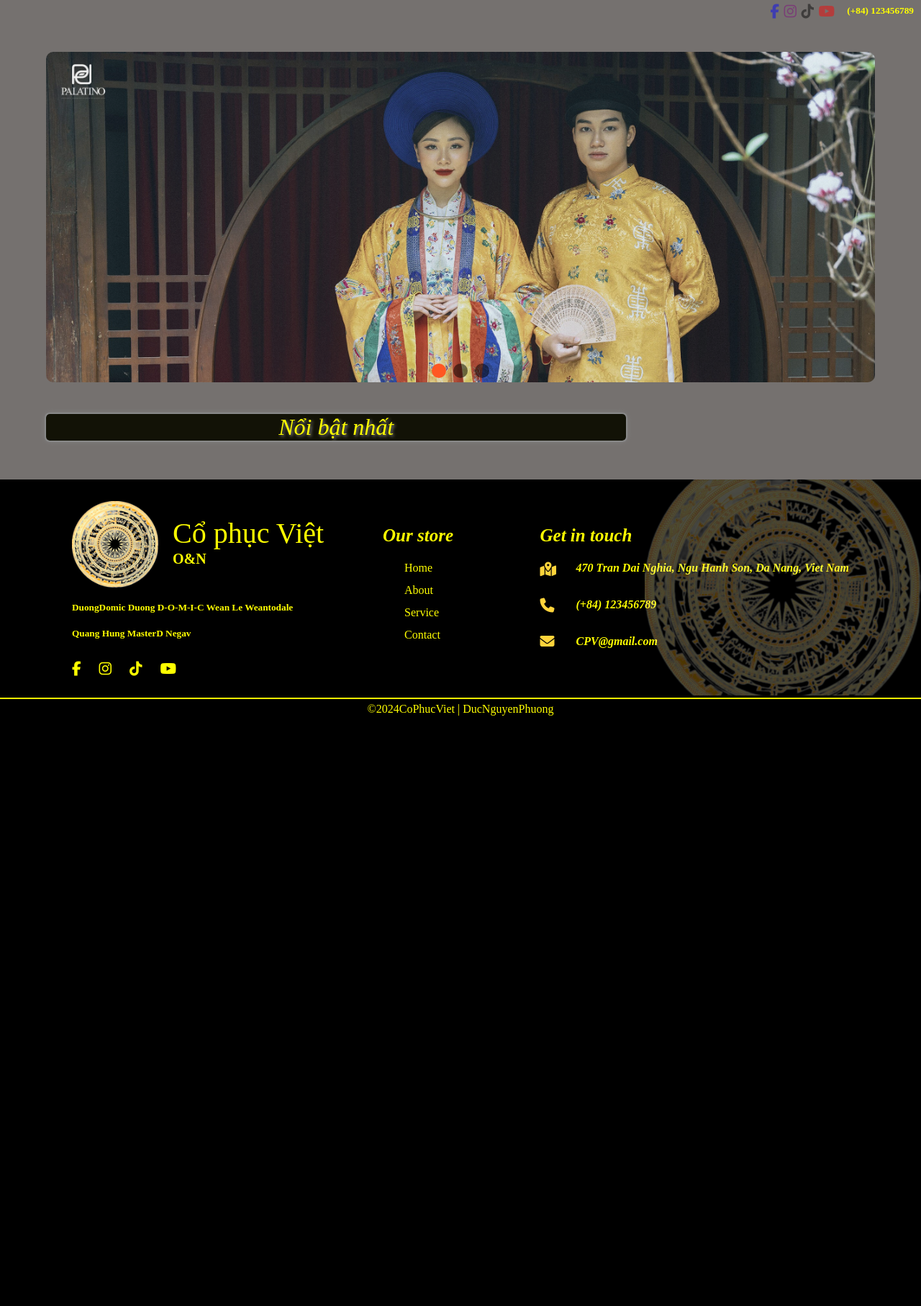
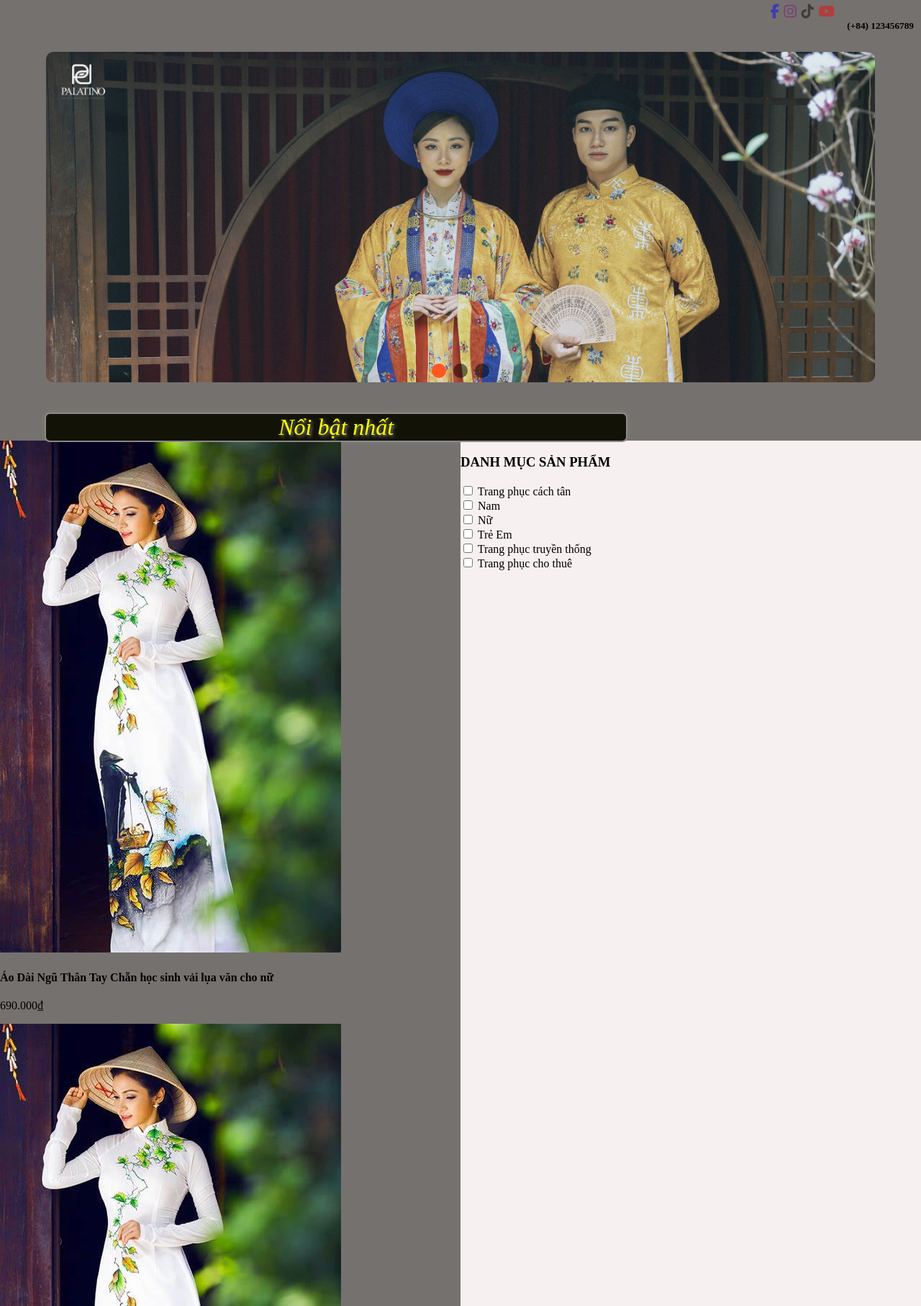
Before and after one commit to Ducs2005/traditional-costume-promotion, a PHP site: page /home_view.php in a window 1280 px wide. Shown: the part 106-1920 px from the top of the page at 72% size. Before the commit the page ends 1100 px from the top, so only its background shows below. Run offline with PHP 8.4, Linux system fonts and the light colour scheme; some libraries are stand-ins or nearby versions; some web fonts are replaced.

Commit message:
tempo commit

```diff
--- a/css/product_list.css
+++ b/css/product_list.css
@@ -15,3 +15,24 @@
     outline: 2px solid #888;
     text-align: center;
 }
+.product-container {
+    display: grid;
+    grid-template-columns: 1fr 1fr; /* Two equal parts */
+    height: 100vh; /* Full screen height */
+}
+.grid-container > div {
+    padding: 20px;
+    box-sizing: border-box;
+}
+/*product in the left */
+.product {
+    background-color: wheat;
+}
+.product .product-item {
+    border: 1px solid #ccc;
+    padding: 10px;
+    text-align: center;
+}
+.sidebar {
+    background-color: rgb(247, 240, 240);
+}
--- a/home_view.php
+++ b/home_view.php
@@ -29,5 +29,5 @@
 
 
 <?php
-    include("view/footer.php")
+    //include("view/footer.php")
 ?>
--- a/view/product_list.php
+++ b/view/product_list.php
@@ -1,7 +1,54 @@
 <link rel="stylesheet" href="css/product_list.css">
 <link rel="stylesheet" href="css/main.css">
+
 <div class="product-list">
     <div class="tag-container">
         Nổi bật nhất
     </div>
 </div>
+
+<div class="product-container">
+    <div class="container">
+    <div class="product-item">
+                <img src="img/product/img1.jpg" alt="Product 1">
+                <h4>Áo Dài Ngũ Thân Tay Chẵn học sinh vải lụa văn cho nữ</h4>
+                <p>690.000₫</p>
+            </div>
+            <!-- Product 2 -->
+            <div class="product-item">
+                <img src="img/product/img2.jpg" alt="Product 2">
+                <h4>Áo ngũ thân cách tân viền lục giác (Unisex)</h4>
+                <p>390.000₫</p>
+            </div>
+            <!-- Product 3 -->
+            <div class="product-item">
+                <img src="img/product/img3.jpg" alt="Product 3">
+                <h4>Áo Ngũ Thân cách tân Xuân Hiểu</h4>
+                <p>890.000₫</p>
+            </div>
+    </div>
+
+    <div class="sidebar">
+    <h3>DANH MỤC SẢN PHẨM</h3>
+            <form>
+                <input type="checkbox" id="cach-tan" name="category">
+                <label for="cach-tan">Trang phục cách tân</label><br>
+
+                <input type="checkbox" id="men" name="category">
+                <label for="men">Nam</label><br>
+
+                <input type="checkbox" id="women" name="category">
+                <label for="women">Nữ</label><br>
+
+                <input type="checkbox" id="children" name="category">
+                <label for="children">Trẻ Em</label><br>
+
+                <input type="checkbox" id="traditional" name="category">
+                <label for="traditional">Trang phục truyền thống</label><br>
+
+                <input type="checkbox" id="rental" name="category">
+                <label for="rental">Trang phục cho thuê</label><br>
+            </form>
+
+    </div>
+</div>
```
Also changed, not shown: img/product/c662853725e048368065fc4be0242c5c-free.png (added), img/product/img1.jpg (added), img/product/img2.jpg (added), img/product/img3.jpg (added), img/product/logo.png (added).
